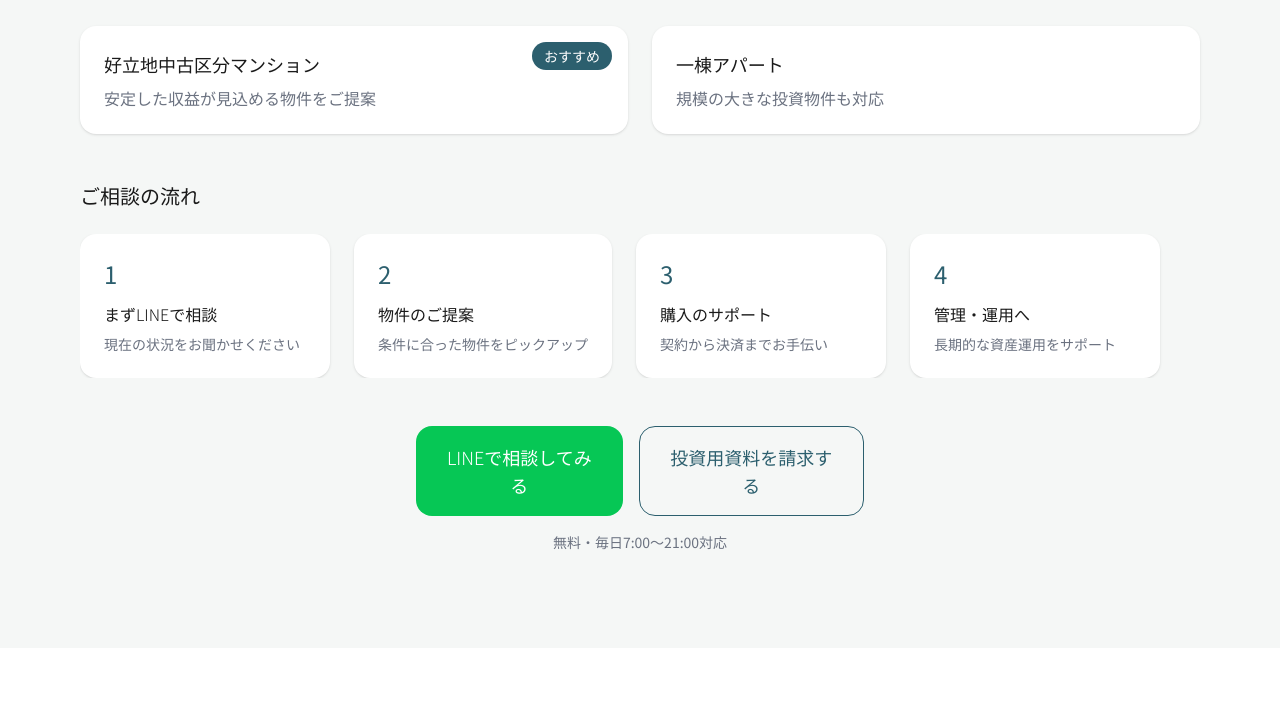
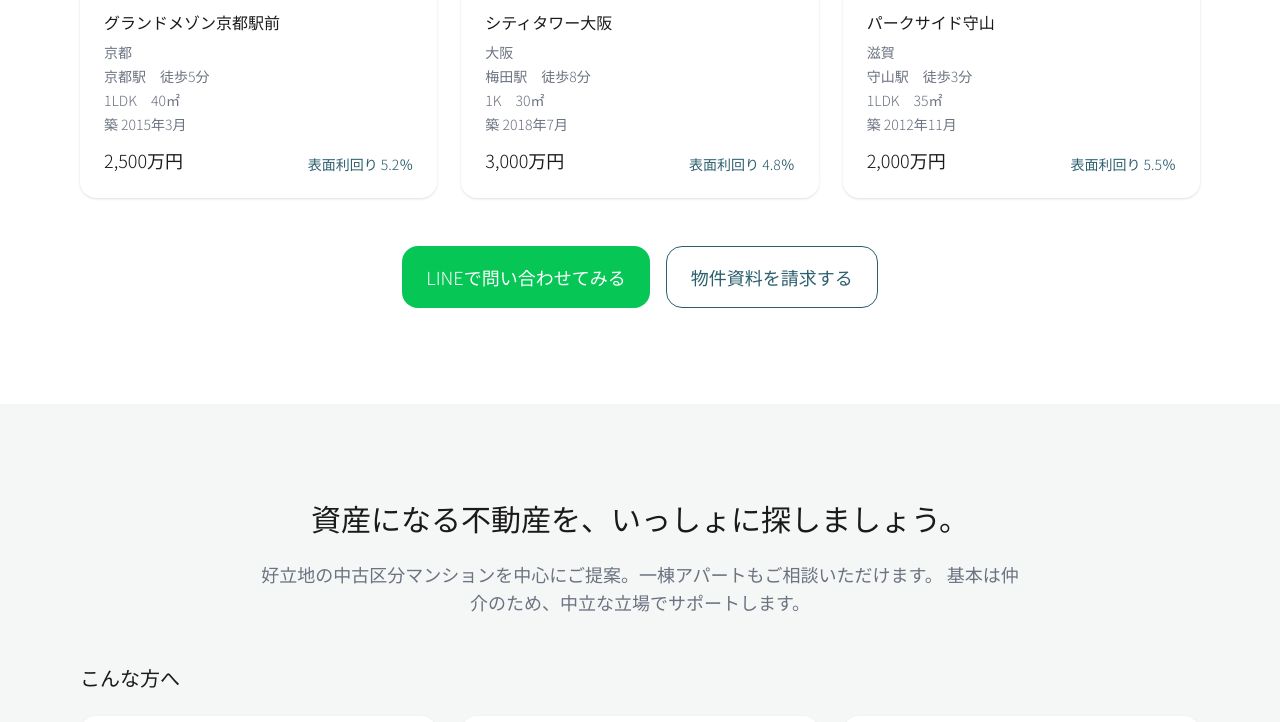
Before and after one commit to idsp0731-gif/onza-estate, a Next.js app: page / in a window 1280 px wide. Shown: the part 2931-3653 px from the top of the page. Built offline with nearby package versions, Linux system fonts and the light colour scheme; no server answers.

Commit message:
fix: 投資セクションの順番変更

```diff
--- a/src/app/page.tsx
+++ b/src/app/page.tsx
@@ -44,8 +44,8 @@ export default async function Home() {
       <StickyNav />
       <About />
       <CmsArticles initialArticles={articles} />
+      <RecommendedProperties initialProperties={investments} />
       <InvestmentService />
-      <RecommendedProperties initialProperties={investments} />
       <SalesResidentialService />
       <RentalService initialRentals={rentals} />
       <LineCtaBanner1 />
```
